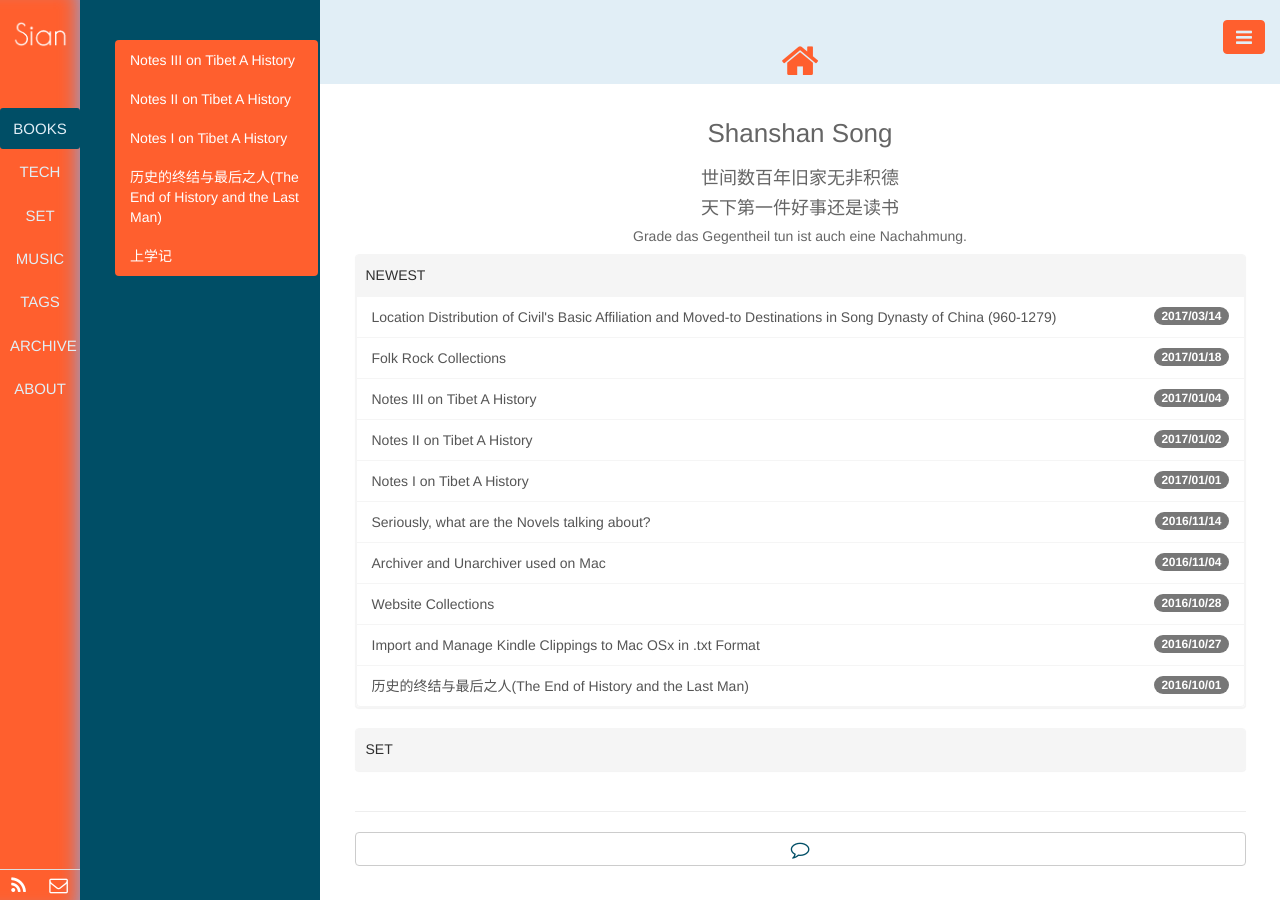
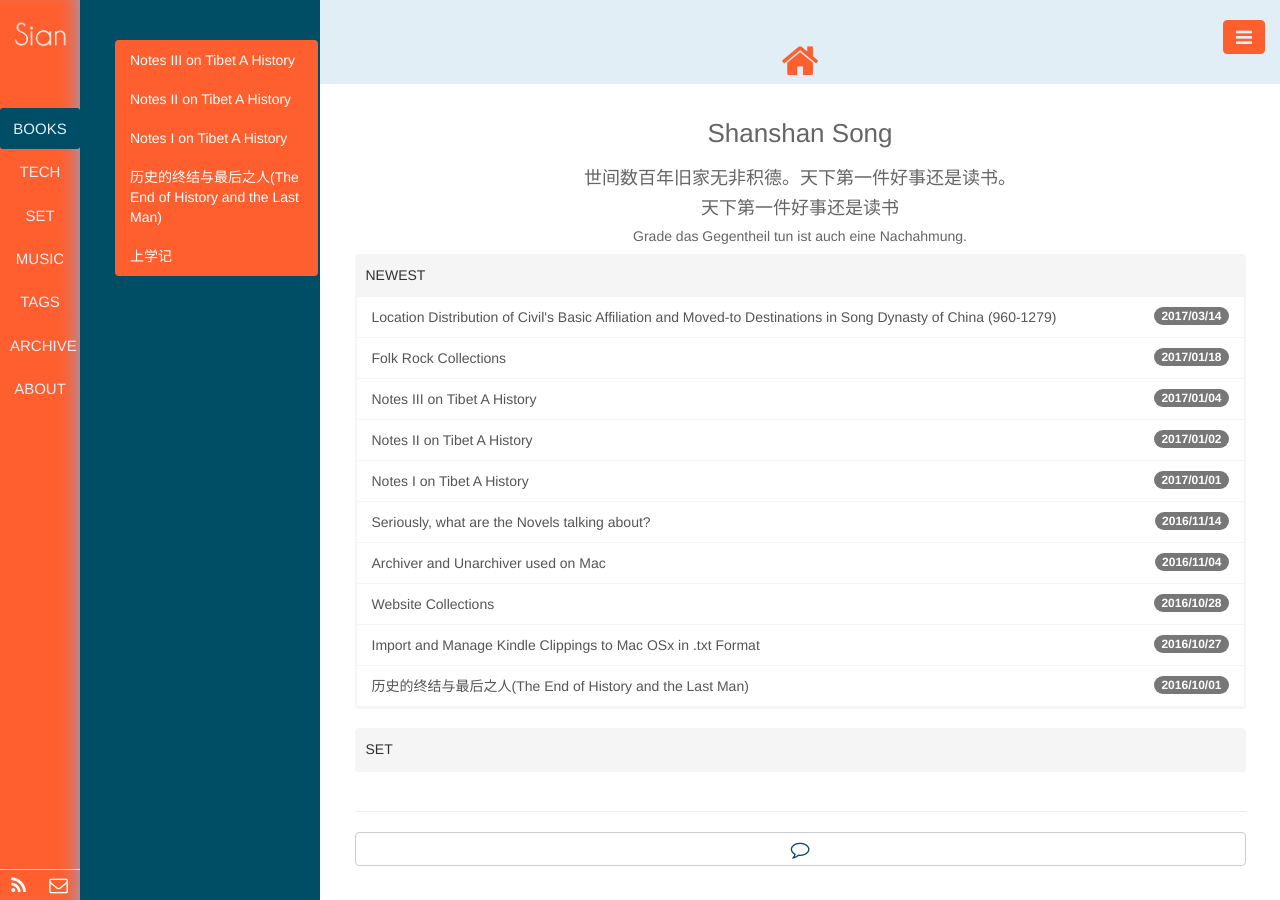
Before and after one commit to mathesse/mathesse.github.io, a Jekyll site: the page built from index.html, in a window 1280 px wide. Built offline with Jekyll 4.4.1, drawn with Linux system fonts in a browser that asks for light colours; the list of posts is cut into pages by our own code.

Commit message:
Update index.html

```diff
--- a/index.html
+++ b/index.html
@@ -5,7 +5,7 @@ titlename: blog
 ---
 <!--<br>-->
 <center><h3><p>Shanshan Song</p></h3></center>
-<center><h4><p>世间数百年旧家无非积德</p></h4></center>
+<center><h4><p>世间数百年旧家无非积德。天下第一件好事还是读书。</p></h4></center>
 <center><h4><p>天下第一件好事还是读书</p></h4></center>
 <center><h5><p>Grade das Gegentheil tun ist auch eine Nachahmung.</p></h5></center>
 <div class="row">
```
